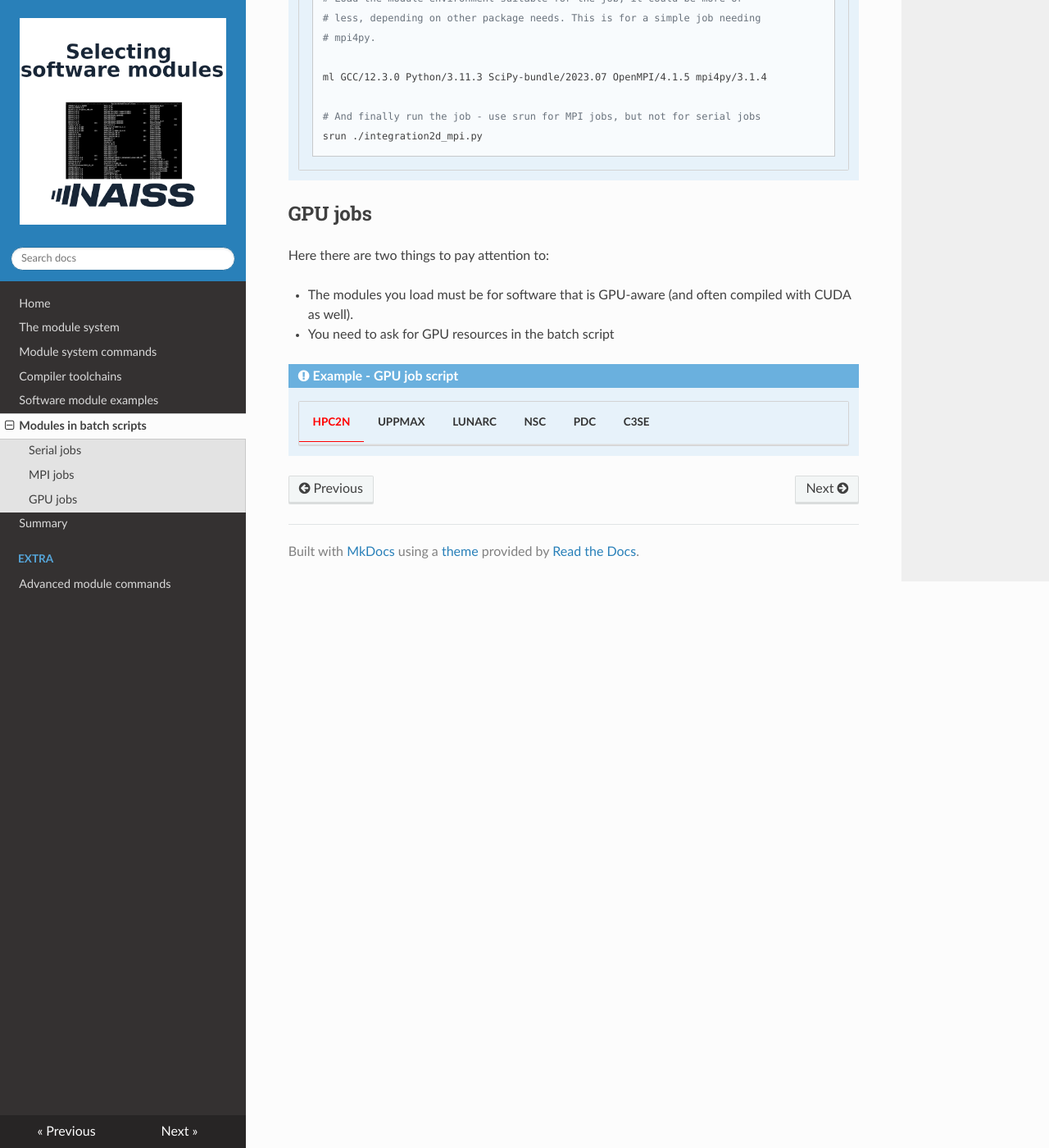
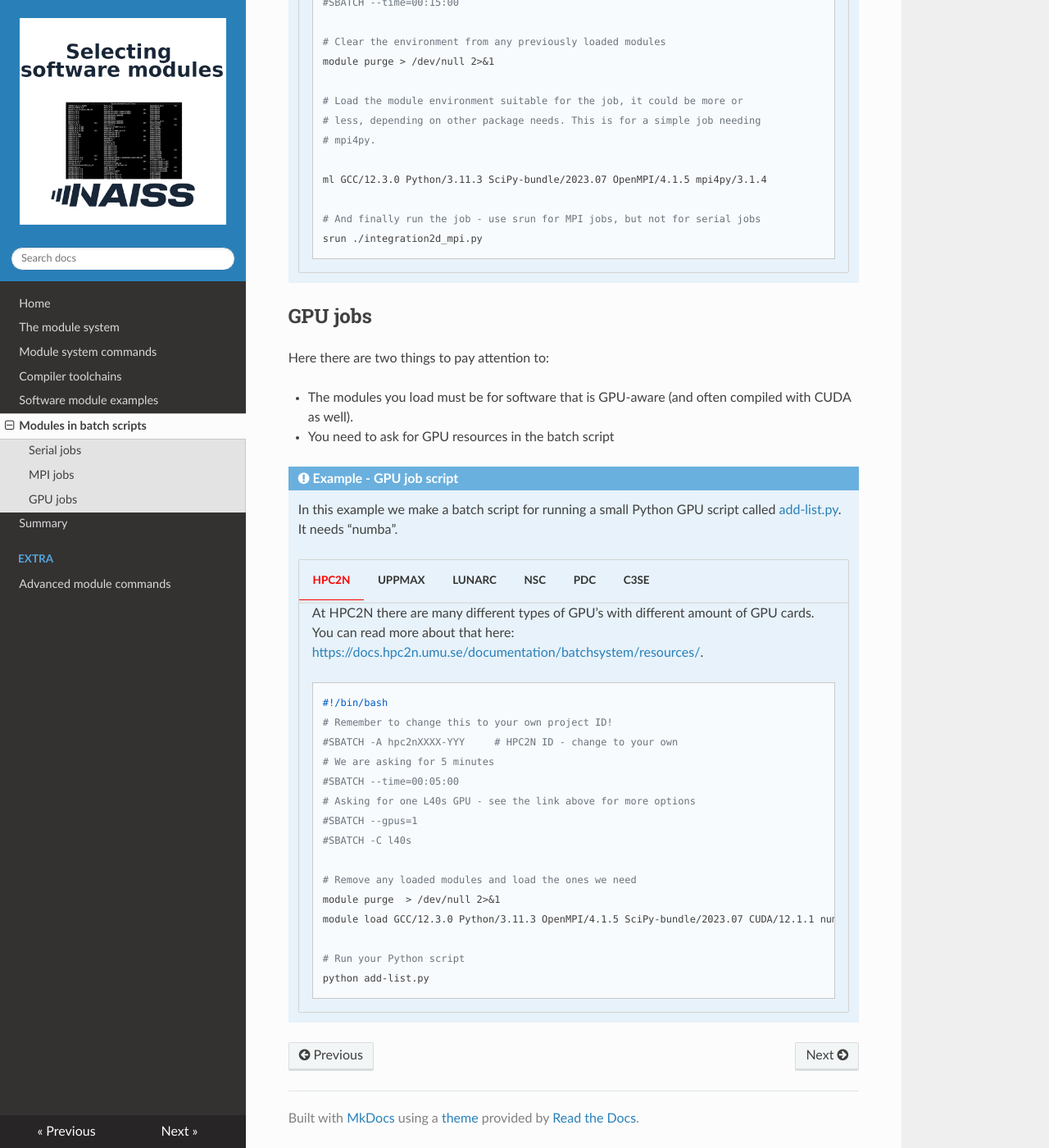
Before and after one commit to hpc2n/selecting-modules, an MkDocs documentation site: the page built from docs/batch.md, in a window 1280 px wide and 1400 px high, scrolled down 2177 px. Shown: the whole window at 82% size. Built offline with MkDocs 1.6.1, drawn with Linux system fonts in a browser that asks for light colours; nearby versions of some CDN libraries; some of the changed text lies outside the part shown.

Commit message:
Adding some objectives and beginning to add examples for GPU

````diff
--- a/docs/batch.md
+++ b/docs/batch.md
@@ -1,4 +1,9 @@
 # Modules in batch scripts
+
+!!! note "Objectives"
+
+    - learn briefly about using modules in batch jobs
+    - learn about the difference between when it is a serial, MPI, and GPU job
 
 This section looks at how to use modules in batch scripts. This is done much the same as when you just load them on the command line.
 
@@ -316,9 +321,54 @@ Here there are two things to pay attention to:
 
 !!! note "Example - GPU job script"
 
+    In this example we make a batch script for running a small Python GPU script called <a href="../add-list.py" target="_blank">add-list.py</a>. It needs "numba".
+
     === "HPC2N"
 
+        At HPC2N there are many different types of GPU's with different amount of GPU cards. You can read more about that here: <a href="https://docs.hpc2n.umu.se/documentation/batchsystem/resources/" target="_blank">https://docs.hpc2n.umu.se/documentation/batchsystem/resources/</a>.
+
+        ```bash
+        #!/bin/bash
+        # Remember to change this to your own project ID!
+        #SBATCH -A hpc2nXXXX-YYY     # HPC2N ID - change to your own
+        # We are asking for 5 minutes
+        #SBATCH --time=00:05:00
+        # Asking for one L40s GPU - see the link above for more options
+        #SBATCH --gpus=1
+        #SBATCH -C l40s
+
+        # Remove any loaded modules and load the ones we need
+        module purge  > /dev/null 2>&1
+        module load GCC/12.3.0 Python/3.11.3 OpenMPI/4.1.5 SciPy-bundle/2023.07 CUDA/12.1.1 numba/0.58.1 CUDA/12.1.1
+
+        # Run your Python script
+        python add-list.py
+        ```
+
     === "UPPMAX"
+
+        At UPPMAX the main thing to pay attention to is that the resource "Rackham" does not have GPUs and the batch jobs needing that are therefore submitted to "Snowy" which does have GPUs.
+
+        ```bash
+        #!/bin/bash
+        # Remember to change this to your own project ID!
+        #SBATCH -A uppmaxXXXX-Y-ZZZ
+        # We want to run on Snowy which has GPUs
+        #SBATCH -M snowy
+        # We are asking for 10 minutes
+        #SBATCH --time=00:10:00
+        # Asking for one GPU
+        #SBATCH --gres=gpu:1
+
+        # If you remove any loaded modules with "module purge" you need
+        # to load the module "uppmax" again. This is how it is done here.
+        module purge  > /dev/null 2>&1
+        module load uppmax
+        module load python_ML_packages/3.11.8-gpu python/3.11.8
+
+        # Run your Python script
+        python add-list.py
+        ```
 
     === "LUNARC"
 
````
Also changed, not shown: docs/add-list.py (added, +42 -0 lines), docs/index.md (+5 -0 lines), docs/programs.md (+7 -0 lines), docs/toolchains.md (+6 -0 lines), 2 other files.
